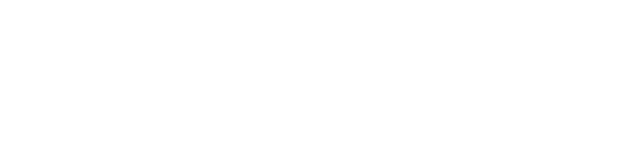
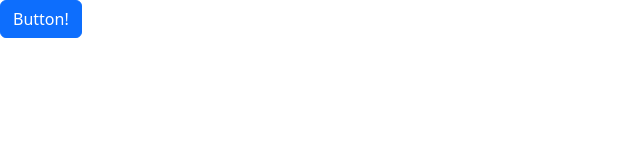
Before and after one commit to RaveNcLawNN/travel_buddy-webapp, a plain HTML site: page frontend/index.html in a window 1280 px wide. Shown: the whole page, without its empty margins (0-640 px from the left). Drawn offline with nearby package versions, Linux system fonts and the light colour scheme.

Commit message:
tried bootstrap, linked files to html

```diff
--- a/frontend/index.html
+++ b/frontend/index.html
@@ -4,8 +4,12 @@
     <meta charset="UTF-8">
     <meta name="viewport" content="width=device-width, initial-scale=1.0">
     <title>Document</title>
+    <link href="https://cdn.jsdelivr.net/npm/bootstrap@5.3.6/dist/css/bootstrap.min.css" rel="stylesheet" integrity="sha384-4Q6Gf2aSP4eDXB8Miphtr37CMZZQ5oXLH2yaXMJ2w8e2ZtHTl7GptT4jmndRuHDT" crossorigin="anonymous">
 </head>
 <body>
+    <div id="app"></div>
+    <script type="module" src="js/main.js"></script>
 
+    <script src="https://cdn.jsdelivr.net/npm/bootstrap@5.3.6/dist/js/bootstrap.bundle.min.js" integrity="sha384-j1CDi7MgGQ12Z7Qab0qlWQ/Qqz24Gc6BM0thvEMVjHnfYGF0rmFCozFSxQBxwHKO" crossorigin="anonymous"></script>
 </body>
 </html>
--- a/frontend/js/main.js
+++ b/frontend/js/main.js
@@ -1 +1,9 @@
 /* Entry Point */
+
+
+const button = document.createElement('button')
+button.type = 'button';
+button.className = 'btn btn-primary';
+button.textContent = "Button!";
+
+document.getElementById('app').appendChild(button);
```
